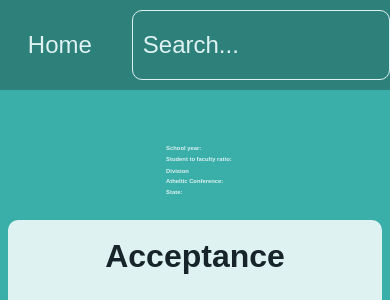
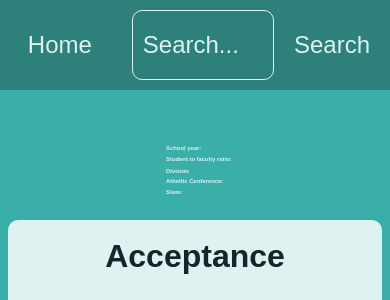
Before and after one commit to tomyyyD/djangoCollegeWebsite, a Django app: template query/templates/query/details.html in a window 390 px wide; the page is wider, and only the part inside the window is pictured. Shown: the top 300 px of that part. Run offline with Django 3.2, Linux system fonts and the light colour scheme; the template is opened without the code that fills it, so the values that code supplies are empty; some libraries are stand-ins or nearby versions.

Commit message:
add search button for mobile users

```diff
--- a/query/static/query/css/style.css
+++ b/query/static/query/css/style.css
@@ -125,6 +125,8 @@ option{
     margin-left: 20px;
     margin-top: 0;
     width: fit-content;
+    flex-direction: row;
+    align-items: center;
 }
 
 .searchBar{
--- a/query/templates/query/base.html
+++ b/query/templates/query/base.html
@@ -32,7 +32,7 @@
                             {% endfor %}
                         </datalist>
                         <input type='submit' class="searchbutton" value='Search'></button>
-                        <a class="homeButton" href="/">Clear</a>
+                        <a class="homeButton" href="{% url 'query-home' %}">Clear</a>
                     </form>
 
                 </div>
--- a/query/templates/query/details.html
+++ b/query/templates/query/details.html
@@ -9,15 +9,15 @@
     </head>
     <body>
         <div class='collegeData menu'>
-            <a href="/" class="homeButton">Home</a>
+            <a href="{%url 'query-home'%}" class="homeButton">Home</a>
             <form class="searchContainer top" action="{% url 'details' college.id %}" method="get" autocomplete="off">
-
                 <input class="searchBar menuSearch" name='q' type="text" placeholder="Search..." list=collegeSet>
                 <datalist id="collegeSet">
                     {% for college in Colleges%}
                         <option value="{{college.name}}">
                     {% endfor %}
                 </datalist>
+                <input class="searchbutton" style='padding: 15px 20px 15px; height: 100%' type='submit' value='Search'>
             </form>
         </div>
         <span class="detailContainer">
```
